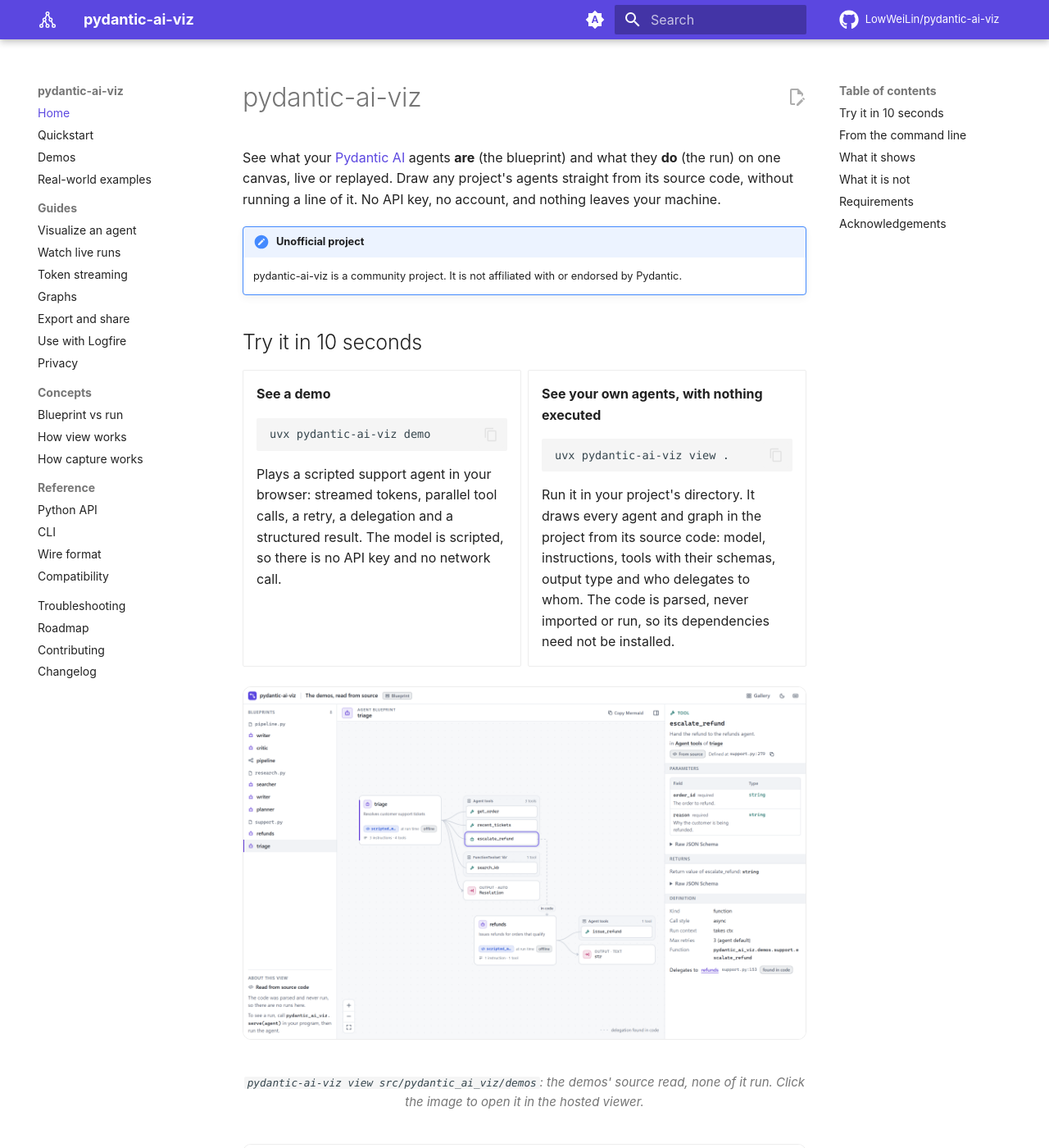
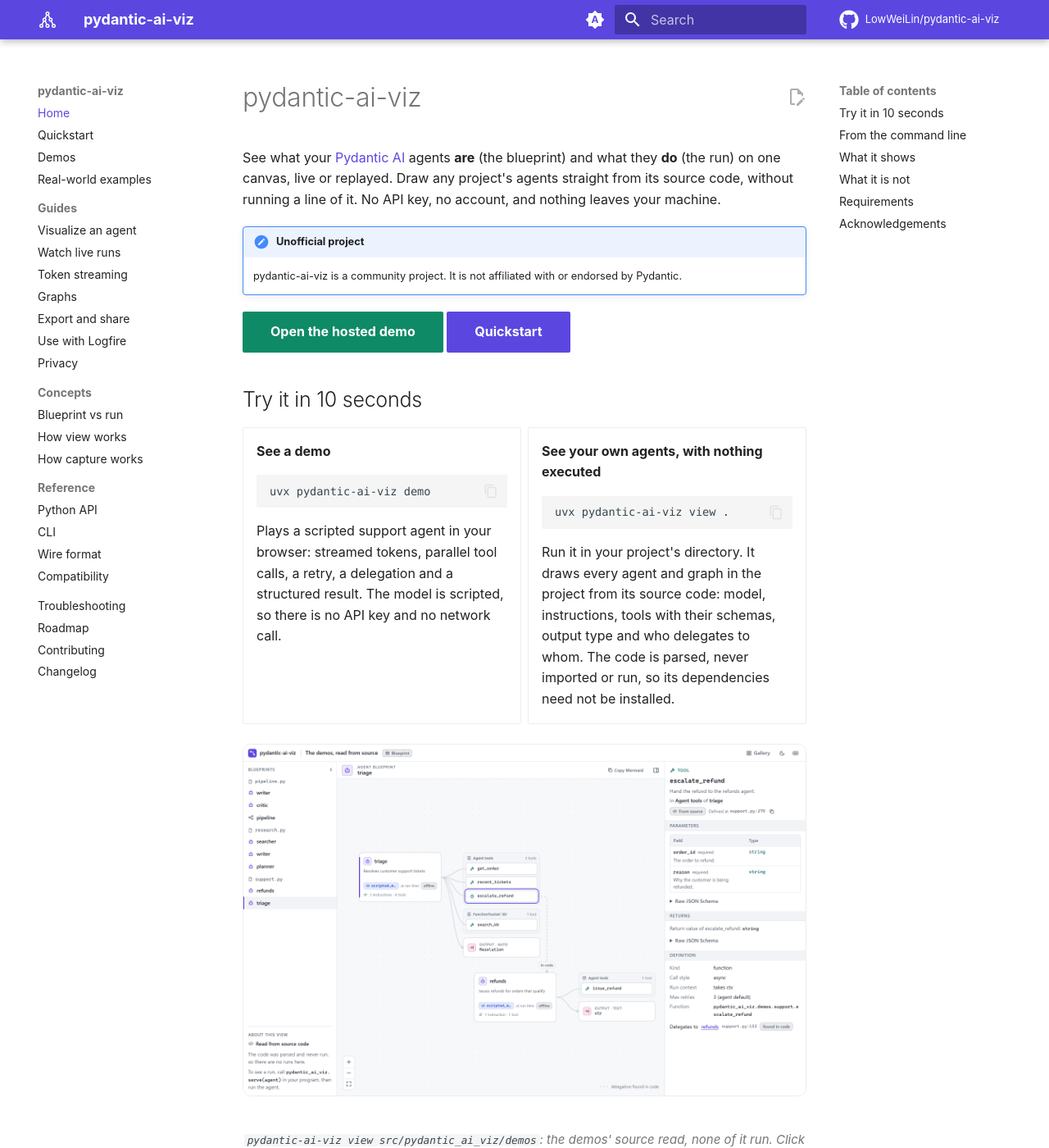
Before and after one commit to LowWeiLin/pydantic-ai-viz, an MkDocs documentation site: the page built from docs/index.md, in a window 1280 px wide and 1400 px high. Shown: the whole window at 82% size. Built offline with MkDocs 1.6.1 and Material for MkDocs 9.7.7, drawn with Linux system fonts in a browser that asks for light colours; comment, search, counter and statistics services are not loaded; some of the changed text lies outside the part shown.

Commit message:
docs: put the hosted demo button first, in green, under the project note
Co-Authored-By: Claude Opus 5.5 <noreply@anthropic.com>

```diff
--- a/docs/index.md
+++ b/docs/index.md
@@ -10,6 +10,9 @@ See what your [Pydantic AI](https://ai.pydantic.dev/) agents **are** (the bluepr
 !!! note "Unofficial project"
 
     pydantic-ai-viz is a community project. It is not affiliated with or endorsed by Pydantic.
+
+[Open the hosted demo](https://lowweilin.github.io/pydantic-ai-viz/demo/){ .md-button .md-button--demo }
+[Quickstart](quickstart.md){ .md-button .md-button--primary }
 
 ## Try it in 10 seconds
 
--- a/docs/stylesheets/extra.css
+++ b/docs/stylesheets/extra.css
@@ -18,6 +18,33 @@
   --md-primary-bg-color--light: #e7eaf0b3;
   --md-accent-fg-color: #a99cf9;
   --md-typeset-a-color: #a99cf9;
+}
+
+/* The hosted demo button on the home page: filled, in a colour of its own, so it stands out. */
+.md-typeset .md-button--demo {
+  background-color: #0e8a66;
+  border-color: #0e8a66;
+  color: #ffffff;
+}
+
+.md-typeset .md-button--demo:focus,
+.md-typeset .md-button--demo:hover {
+  background-color: #0b6f52;
+  border-color: #0b6f52;
+  color: #ffffff;
+}
+
+[data-md-color-scheme="slate"] .md-typeset .md-button--demo {
+  background-color: #34d399;
+  border-color: #34d399;
+  color: #0b1f17;
+}
+
+[data-md-color-scheme="slate"] .md-typeset .md-button--demo:focus,
+[data-md-color-scheme="slate"] .md-typeset .md-button--demo:hover {
+  background-color: #6ee7b7;
+  border-color: #6ee7b7;
+  color: #0b1f17;
 }
 
 /* Screenshots: a hairline border so light images do not bleed into the page. */
```
Also changed, not shown: other parts of docs/index.md (+0 -3 lines).
